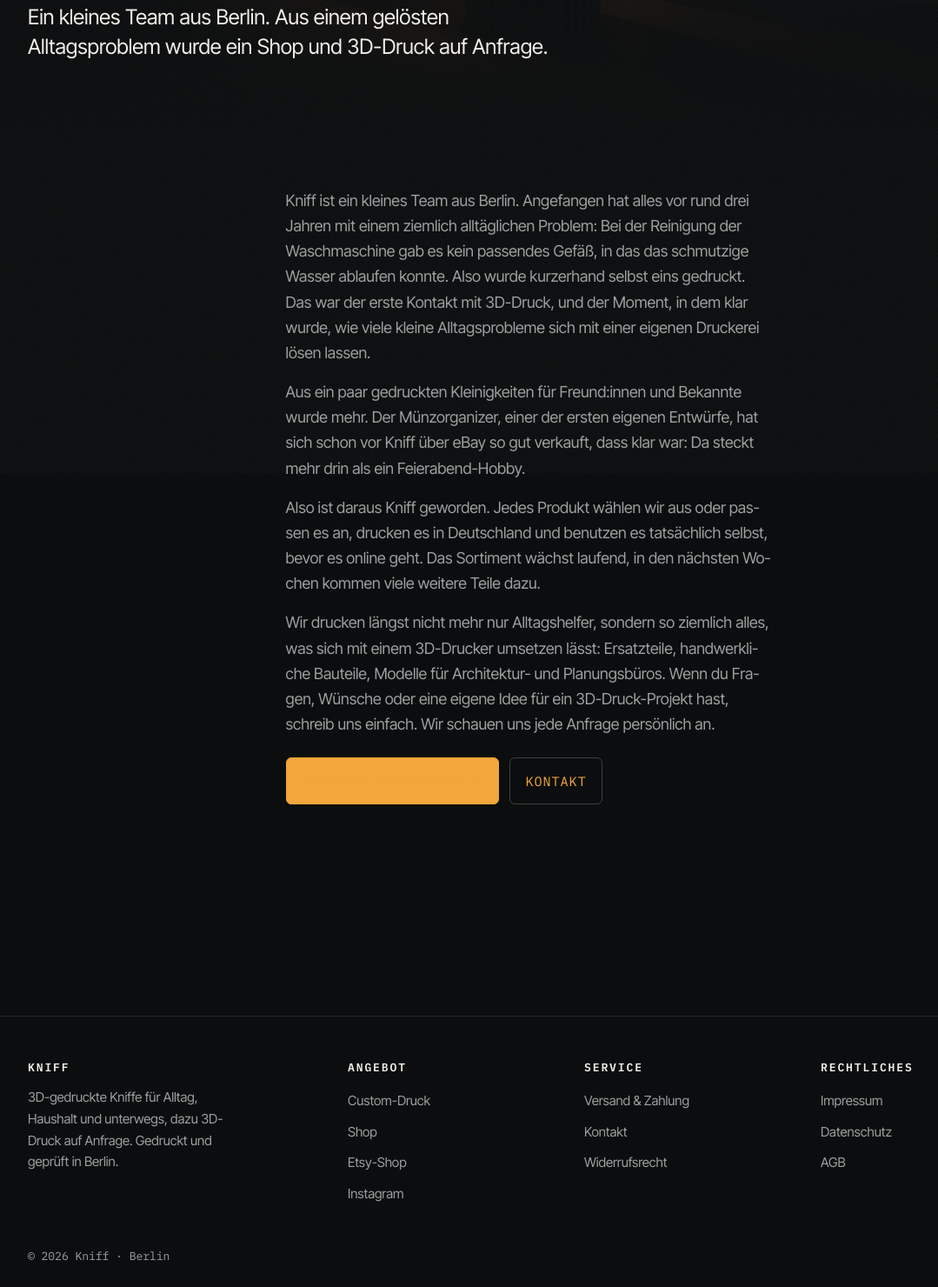
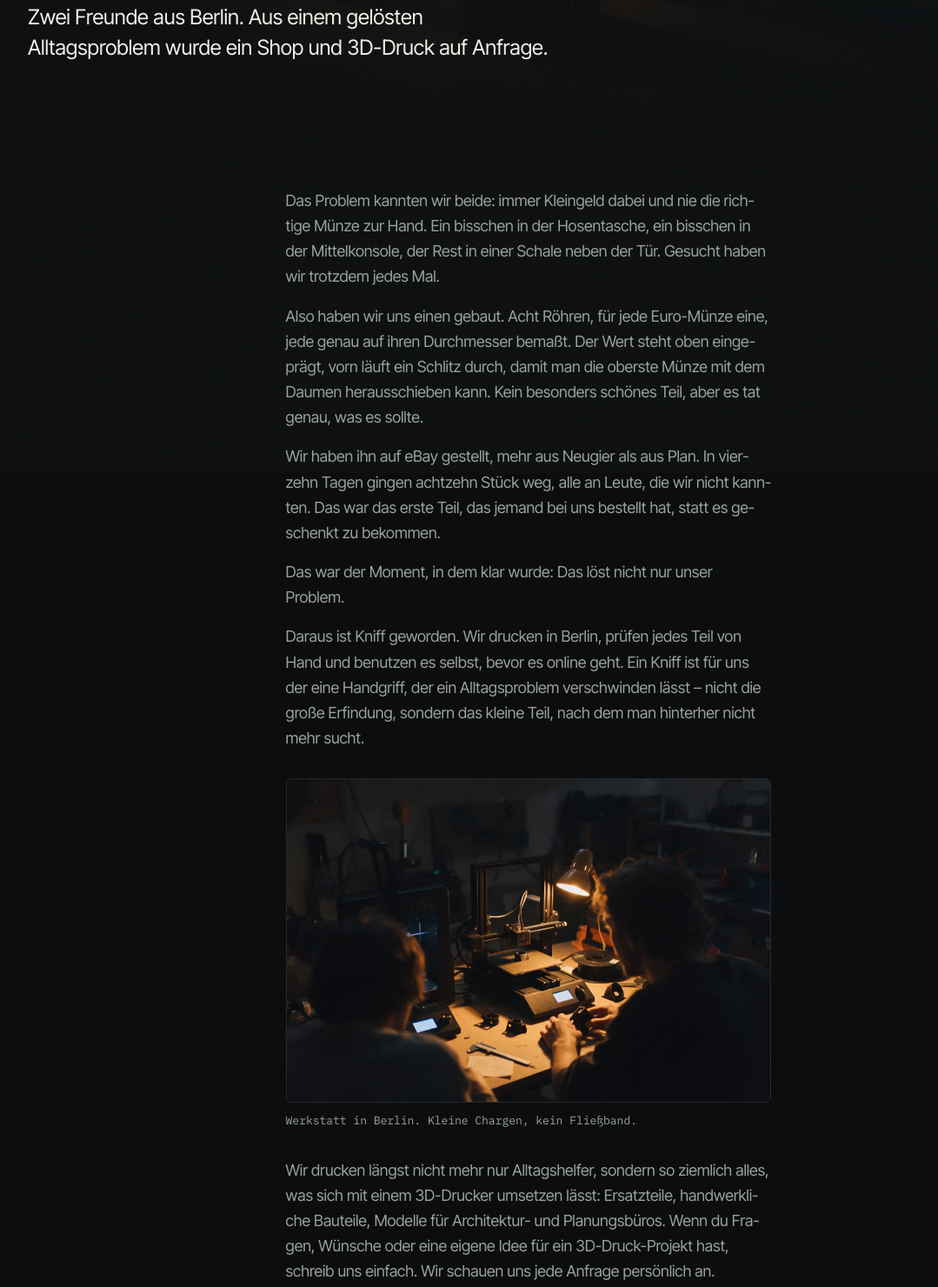
Before and after one commit to niklasbellier-sudo/website-knifff, a plain HTML site: page ueber-uns.html in a window 1280 px wide. Shown: the part 656-2136 px from the top of the page at 87% size, without its empty margins (32-1111 px from the left). Drawn offline with Linux system fonts and the light colour scheme.

Commit message:
Entstehungsgeschichte: „zu zweit" statt Waschmaschine
Neue Herkunftsgeschichte auf Startseite (#entstehung) und /ueber-uns:
Kniff sind zwei Freunde, der erste Kniff war ein Münzsortierer, der sich
über eBay verkauft hat. Waschmaschinen-/Trichter-Geschichte und
„kleines Team" komplett entfernt (auch Meta/OG/Twitter auf /ueber-uns),
Ich-/Team-Fassung auf „wir (zwei Freunde)" umgestellt.

Bilder:
- #entstehung: echtes Foto des Original-Münzsortierers
  (assets/muenzsortierer-original.jpg, aus altem Produktfoto, te/K-Overlay
  weggeschnitten)
- /ueber-uns Langfassung: neue Atmosphären-Aufnahme der Werkstatt bei Nacht
  (assets/scenes/13-werkstatt.jpg, KIE, zwei Personen von hinten, warmes
  Bernsteinlicht, ~14 credits). Neue Komponente .kf-longform__media.

Co-Authored-By: Claude Sonnet 5 <noreply@anthropic.com>

```diff
--- a/css/kniff.css
+++ b/css/kniff.css
@@ -1082,6 +1082,15 @@ h1, h2, h3, h4,
 .kf-longform li { margin-bottom: 0.4rem; }
 .kf-longform a { color: var(--sc-accent); }
 .kf-longform strong { color: var(--sc-ink); }
+.kf-longform__media { margin: var(--sc-6) 0; }
+.kf-longform__media img {
+  width: 100%; height: auto; display: block;
+  border: 1px solid var(--sc-hairline); border-radius: var(--sc-r-sm);
+}
+.kf-longform__media figcaption {
+  margin-top: 0.6rem; font-family: var(--sc-font-mono);
+  font-size: var(--sc-t-xs); color: var(--sc-ink-soft);
+}
 .kf-meta { font-family: var(--sc-font-mono); font-size: var(--sc-t-xs);
   letter-spacing: 0.08em; text-transform: uppercase; color: var(--sc-ink-soft); }
 
--- a/ueber-uns.html
+++ b/ueber-uns.html
@@ -12,21 +12,21 @@
 <link rel="preload" href="assets/fonts/archivo-800-normal-latin.woff2" as="font" type="font/woff2" crossorigin>
 <link rel="preload" href="assets/fonts/archivo-700-normal-latin.woff2" as="font" type="font/woff2" crossorigin>
 <title>Über uns — Kniff, 3D-Druck aus Berlin</title>
-<meta name="description" content="Kniff ist ein kleines Team aus Berlin. Angefangen hat alles mit einem gedruckten Trichter für die Waschmaschine. Heute: eigene Designs und 3D-Druck auf Anfrage.">
+<meta name="description" content="Kniff sind zwei Freunde aus Berlin. Angefangen hat alles mit einem selbst gebauten Münzsortierer, der sich über eBay verkauft hat. Heute: eigene Designs und 3D-Druck auf Anfrage.">
 <!-- og -->
 <link rel="canonical" href="https://kniff.shop/ueber-uns.html">
 <meta property="og:type" content="website">
 <meta property="og:site_name" content="Kniff">
 <meta property="og:locale" content="de_DE">
 <meta property="og:title" content="Über uns — Kniff, 3D-Druck aus Berlin">
-<meta property="og:description" content="Kniff ist ein kleines Team aus Berlin. Angefangen hat alles mit einem gedruckten Trichter für die Waschmaschine. Heute: eigene Designs und 3D-Druck auf Anfrage.">
+<meta property="og:description" content="Kniff sind zwei Freunde aus Berlin. Angefangen hat alles mit einem selbst gebauten Münzsortierer, der sich über eBay verkauft hat. Heute: eigene Designs und 3D-Druck auf Anfrage.">
 <meta property="og:url" content="https://kniff.shop/ueber-uns.html">
 <meta property="og:image" content="https://kniff.shop/assets/og.jpg?v=5">
 <meta property="og:image:width" content="1200">
 <meta property="og:image:height" content="630">
 <meta name="twitter:card" content="summary_large_image">
 <meta name="twitter:title" content="Über uns — Kniff, 3D-Druck aus Berlin">
-<meta name="twitter:description" content="Kniff ist ein kleines Team aus Berlin. Angefangen hat alles mit einem gedruckten Trichter für die Waschmaschine. Heute: eigene Designs und 3D-Druck auf Anfrage.">
+<meta name="twitter:description" content="Kniff sind zwei Freunde aus Berlin. Angefangen hat alles mit einem selbst gebauten Münzsortierer, der sich über eBay verkauft hat. Heute: eigene Designs und 3D-Druck auf Anfrage.">
 <meta name="twitter:image" content="https://kniff.shop/assets/og.jpg?v=5">
 <!-- /og -->
 <link rel="apple-touch-icon" href="assets/apple-touch-icon-180.png">
@@ -66,17 +66,23 @@
       <div class="sc-scrim sc-scrim--lead" aria-hidden="true"></div>
       <div class="kf-phero__copy" data-sc-cue="0 0.85 0">
         <p class="kf-eyebrow">Über Kniff</p>
-        <h1 class="kf-h1" data-sc-kinetic="lines">Der erste Druck war ein Trichter für die Waschmaschine.</h1>
-        <p class="kf-lede">Ein kleines Team aus Berlin. Aus einem gelösten Alltagsproblem wurde ein Shop und 3D-Druck auf Anfrage.</p>
+        <h1 class="kf-h1" data-sc-kinetic="lines">Der erste Kniff war ein Münzsortierer.</h1>
+        <p class="kf-lede">Zwei Freunde aus Berlin. Aus einem gelösten Alltagsproblem wurde ein Shop und 3D-Druck auf Anfrage.</p>
       </div>
     </div>
   </section>
 
   <section class="kf-sec">
     <div class="kf-wrap kf-longform" data-sc-in data-sc-stagger="50">
-      <p>Kniff ist ein kleines Team aus Berlin. Angefangen hat alles vor rund drei Jahren mit einem ziemlich alltäglichen Problem: Bei der Reinigung der Waschmaschine gab es kein passendes Gefäß, in das das schmutzige Wasser ablaufen konnte. Also wurde kurzerhand selbst eins gedruckt. Das war der erste Kontakt mit 3D-Druck, und der Moment, in dem klar wurde, wie viele kleine Alltagsprobleme sich mit einer eigenen Druckerei lösen lassen.</p>
-      <p>Aus ein paar gedruckten Kleinigkeiten für Freund:innen und Bekannte wurde mehr. Der Münzorganizer, einer der ersten eigenen Entwürfe, hat sich schon vor Kniff über eBay so gut verkauft, dass klar war: Da steckt mehr drin als ein Feierabend-Hobby.</p>
-      <p>Also ist daraus Kniff geworden. Jedes Produkt wählen wir aus oder passen es an, drucken es in Deutschland und benutzen es tatsächlich selbst, bevor es online geht. Das Sortiment wächst laufend, in den nächsten Wochen kommen viele weitere Teile dazu.</p>
+      <p>Das Problem kannten wir beide: immer Kleingeld dabei und nie die richtige Münze zur Hand. Ein bisschen in der Hosentasche, ein bisschen in der Mittelkonsole, der Rest in einer Schale neben der Tür. Gesucht haben wir trotzdem jedes Mal.</p>
+      <p>Also haben wir uns einen gebaut. Acht Röhren, für jede Euro-Münze eine, jede genau auf ihren Durchmesser bemaßt. Der Wert steht oben eingeprägt, vorn läuft ein Schlitz durch, damit man die oberste Münze mit dem Daumen herausschieben kann. Kein besonders schönes Teil, aber es tat genau, was es sollte.</p>
+      <p>Wir haben ihn auf eBay gestellt, mehr aus Neugier als aus Plan. In vierzehn Tagen gingen achtzehn Stück weg, alle an Leute, die wir nicht kannten. Das war das erste Teil, das jemand bei uns bestellt hat, statt es geschenkt zu bekommen.</p>
+      <p>Das war der Moment, in dem klar wurde: Das löst nicht nur unser Problem.</p>
+      <p>Daraus ist Kniff geworden. Wir drucken in Berlin, prüfen jedes Teil von Hand und benutzen es selbst, bevor es online geht. Ein Kniff ist für uns der eine Handgriff, der ein Alltagsproblem verschwinden lässt &ndash; nicht die große Erfindung, sondern das kleine Teil, nach dem man hinterher nicht mehr sucht.</p>
+      <figure class="kf-longform__media" data-sc-reveal="up" data-sc-reveal-at="0.1 0.55">
+        <img src="assets/scenes/13-werkstatt.jpg" alt="Zwei Personen arbeiten nachts in einer kleinen Berliner Werkstatt an zwei 3D-Druckern, warmes Arbeitslicht" width="1400" height="933" srcset="assets/scenes/13-werkstatt-m.jpg 1000w, assets/scenes/13-werkstatt.jpg 1400w" sizes="(min-width: 48rem) 40rem, 100vw" loading="lazy" decoding="async">
+        <figcaption>Werkstatt in Berlin. Kleine Chargen, kein Fließband.</figcaption>
+      </figure>
       <p>Wir drucken längst nicht mehr nur Alltagshelfer, sondern so ziemlich alles, was sich mit einem 3D-Drucker umsetzen lässt: Ersatzteile, handwerkliche Bauteile, Modelle für Architektur- und Planungsbüros. Wenn du Fragen, Wünsche oder eine eigene Idee für ein 3D-Druck-Projekt hast, schreib uns einfach. Wir schauen uns jede Anfrage persönlich an.</p>
       <div class="kf-actions">
         <a href="3d-druck-auf-anfrage.html" class="kf-cta">Projekt einreichen <span class="kf-cta__arrow" aria-hidden="true">→</span></a>
```
Also changed, not shown: index.html (+5 -5 lines), assets/muenzsortierer-original-m.jpg (added), assets/muenzsortierer-original.jpg (added), assets/scenes/13-werkstatt-m.jpg (added), assets/scenes/13-werkstatt.jpg (added), 1 other file.
